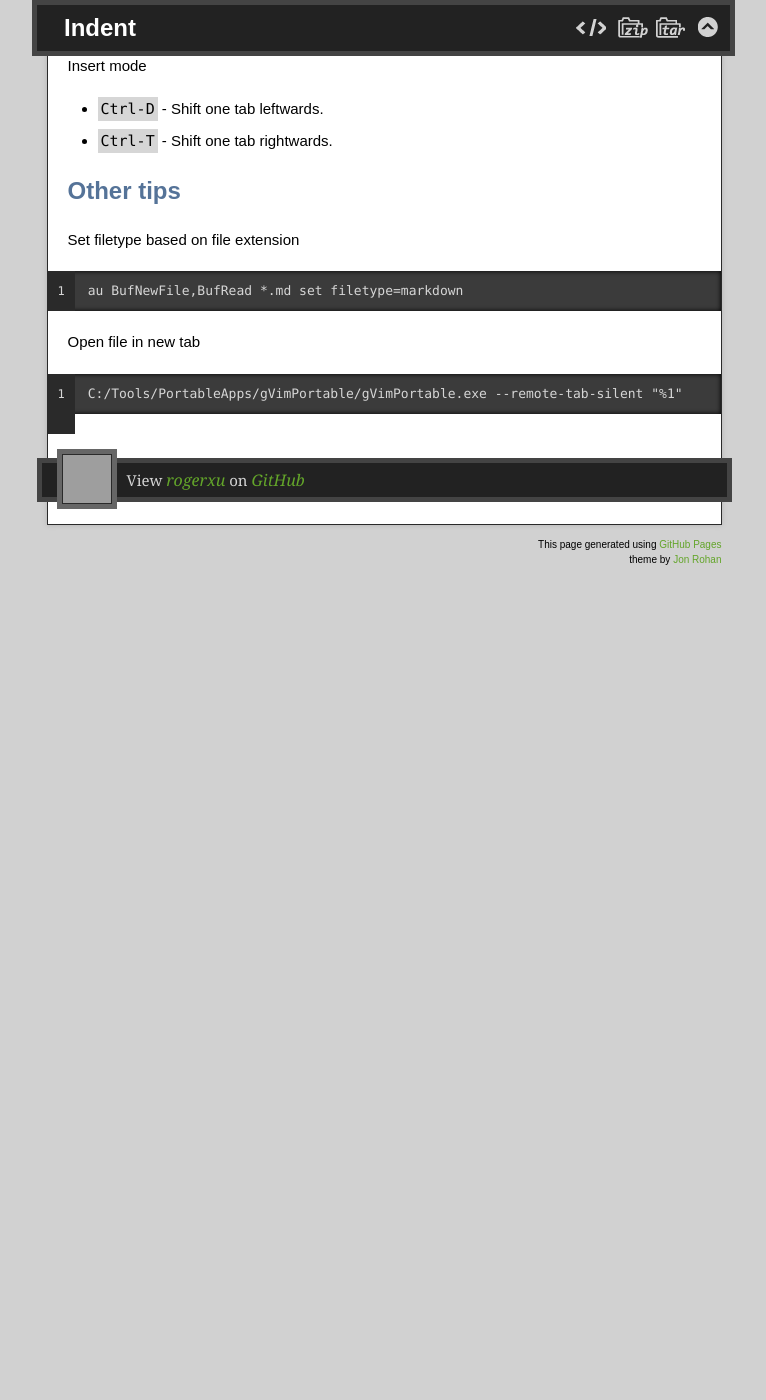
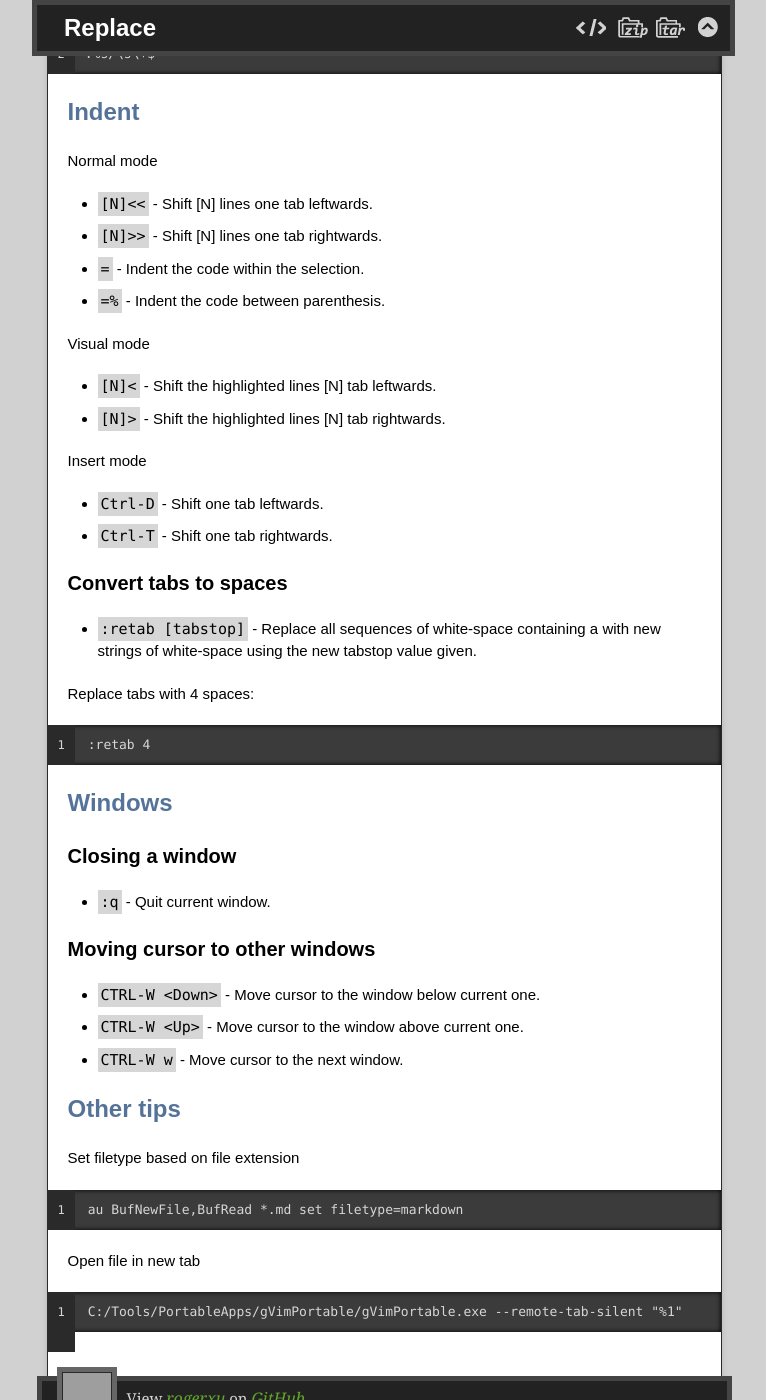
Before and after one commit to rogerxu/rogerxu.github.io, a Jekyll site: the page built from _posts/2012-09-28-vim.md, in a window 1280 px wide and 1400 px high, scrolled down 5758 px. Shown: the whole window, without its empty margins (256-1022 px from the left). Built offline with Jekyll 4.4.1, drawn with Linux system fonts in a browser that asks for light colours; nearby versions of some CDN libraries; before the commit the page ends 6415 px from its top, so only the background shows below that; some of the changed text lies outside the part shown; grey boxes are pictures that could not be loaded.

Commit message:
Update Vim post.

````diff
--- a/_posts/2012-09-28-vim.md
+++ b/_posts/2012-09-28-vim.md
@@ -43,6 +44,12 @@
 Block
 
 * `%` - Find the next item ("(", ")", "[", "]", "{", "}") in this line after or under the cursor and jump to its match.
+
+Screen
+
+* `H` - To line [N] from top of window.
+* `M` - To middle line of window.
+* `L` - To line [N] from bottom of window.
 * `{count}%` - Go to {count} percentage in the file.
 
 
@@ -109,6 +116,11 @@
 
 * `p` - Put the text after the cursor [N] times.
 * `P` - Put the text before the cursor [N] times.
+
+### Clipboard
+
+* `:registers` - display the contents of all numbered and named registers.
+* `:display` - display the contents of all numbered and named registers.
 
 ## Convert
 
@@ -208,15 +220,15 @@
 * `:%s/{pattern}/{string}/g` - For each line in the entire document replace a match of {pattern} with {string}.
 * `:%s/{pattern}/{string}/g` - For each line in the entire document replace a match of {pattern} with {string} and confirm before replacing text.
 
-Replace "foo" with "bar" in the current line only.
+### Replace "foo" with "bar" in the current line only.
 
     :s/foo/bar/g
 
-Replace "foo" with "bar" in all lines.
+### Replace "foo" with "bar" in all lines.
 
     :%s/foo/bar/g
 
-Delete all trailing whitespace.
+### Delete all trailing whitespace.
 
 ```
 :%s/\s\+$//
@@ -229,6 +241,8 @@
 
 * `[N]<<` - Shift [N] lines one tab leftwards.
 * `[N]>>` - Shift [N] lines one tab rightwards.
+* `=` - Indent the code within the selection.
+* `=%` - Indent the code between parenthesis.
 
 Visual mode
 
@@ -240,6 +254,26 @@
 * `Ctrl-D` - Shift one tab leftwards.
 * `Ctrl-T` - Shift one tab rightwards.
 
+### Convert tabs to spaces
+
+* `:retab [tabstop]` - Replace all sequences of white-space containing a <Tab> with new strings of white-space using the new tabstop value given.
+
+Replace tabs with 4 spaces:
+
+    :retab 4
+
+
+## Windows
+
+### Closing a window
+
+* `:q` - Quit current window.
+
+### Moving cursor to other windows
+
+* `CTRL-W <Down>` - Move cursor to the window below current one.
+* `CTRL-W <Up>` - Move cursor to the window above current one.
+* `CTRL-W w` - Move cursor to the next window.
 
 ## Other tips
 
````
Also changed, not shown: other parts of _posts/2012-09-28-vim.md (+7 -6 lines).
